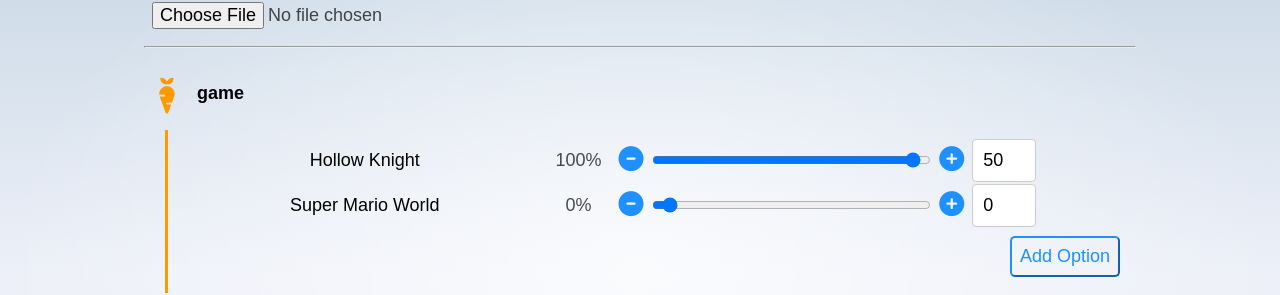
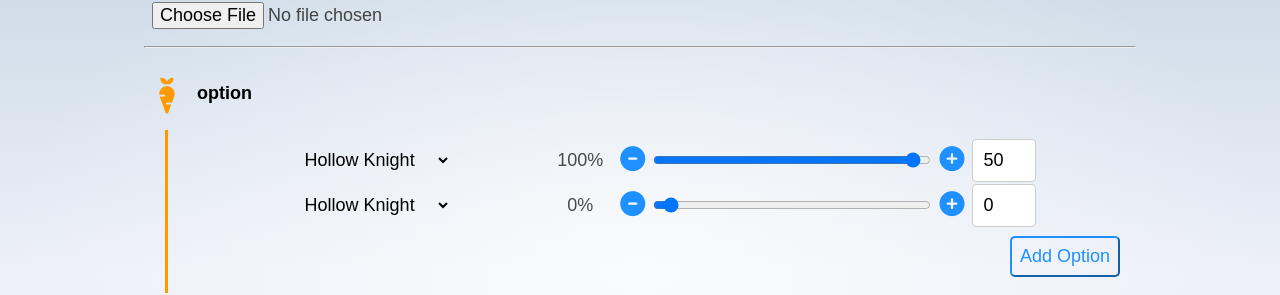
Before and after one commit to sidney-prytherch/archipelago-yaml-editor, a SvelteKit app: page / in a window 1280 px wide. Shown: the part 130-425 px from the top of the page. Built offline with nearby package versions, Linux system fonts and the light colour scheme.

Commit message:
Allow for Component to use premade list
(as well as custom values)

```diff
--- a/src/routes/+page.svelte
+++ b/src/routes/+page.svelte
@@ -2,9 +2,10 @@
 	import { read } from '$app/server';
 	import { datapackage } from './datapackage';
 	import jsyaml from 'js-yaml';
-	import OptionComponent from './OptionComponent.svelte';
+	import OptionComponent from './WeightedListComponent.svelte';
 	import './interfaces';
 	import '@fortawesome/fontawesome-free/css/all.min.css';
+	import StringListComponent from './WeightedListComponent.svelte';
 
 	//import { type Game, type Item, type ItemLink, type PlandoData, type PlandoItem, type Trigger } from './interfaces';
 
@@ -17,12 +18,13 @@
 	 */
 	let gameSettings = {};
 	/**
-	 * @type {gameData[]}
+	 * @type {optionData[]}
 	 */
 	let games = [
 		{ name: 'Hollow Knight', weight: 50, hide: false },
 		{ name: 'Super Mario World', weight: 0, hide: false }
 	];
+	let gameOptions = ['Hollow Knight', 'Super Mario World', 'Super Mario 64', 'A Link to the Past'];
 
 	function onChange() {
 		const file = input.files?.[0];
@@ -56,7 +58,7 @@
 	<h1>Amazing YAML editor</h1>
 	<input accept=".yml, .yaml" bind:this={input} on:change={onChange} type="file" />
 	<hr />
-	<OptionComponent bind:games={games} />
+	<StringListComponent bind:weightedOptions={games} bind:optionKeys={gameOptions} />
 
 
 	<!-- {#each Object.keys(gameSettings) as key}
--- a/src/routes/OptionComponent.svelte
+++ b/src/routes/WeightedListComponent.svelte
@@ -1,103 +1,97 @@
 <script>
-
-	import jsyaml from 'js-yaml';
 	import './interfaces';
 	import '@fortawesome/fontawesome-free/css/all.min.css';
 
-
-	/**
-	 * @type {{ [x: string]: any; }}
-	 */
-	let gameSettings = {};
-	let options = {};
 	let expanded = true;
 	/**
-	 * @type {gameData[]}
+	 * @type {optionData[]}
 	 */
-    export let games = [];
-
+	export let weightedOptions = [];
+	/**
+	 * @type {string[]}
+	 */
+	export let optionKeys = [];
 
 	function expandOrShorten() {
 		if (expanded) {
-			let gamesList = Object.values(games);
-			let gamesWithZeroWeight = gamesList.filter((game) => game.weight == 0);
-			if (gamesWithZeroWeight.length == gamesList.length - 1) {
-				for (let game of gamesWithZeroWeight) {
-					game.hide = true;
+			let optionsList = Object.values(weightedOptions);
+			let optionsWithZeroWeight = optionsList.filter((option) => option.weight == 0);
+			if (optionsWithZeroWeight.length == optionsList.length - 1) {
+				for (let option of optionsWithZeroWeight) {
+					option.hide = true;
 				}
-				games = games;
+				weightedOptions = weightedOptions;
 				expanded = !expanded;
 			}
 		} else {
-			for (let game of Object.values(games)) {
-				game.hide = false;
+			for (let option of Object.values(weightedOptions)) {
+				option.hide = false;
 			}
-			games = games;
+			weightedOptions = weightedOptions;
 			expanded = !expanded;
 		}
 	}
 
 	/**
-	 * @param {gameData} game
+	 * @param {optionData} option
 	 * @returns {number}
 	 */
-	function getPercent(game) {
+	function getPercent(option) {
 		let percent =
 			Math.round(
-				(10000 * game.weight) /
-					Object.values(games).reduce((total, current) => (total += current.weight), 0)
+				(10000 * option.weight) /
+					Object.values(weightedOptions).reduce((total, current) => (total += current.weight), 0)
 			) / 100;
 		return percent || 0;
 	}
 
 	/**
-	 * @param {gameData} selectedGame
+	 * @param {optionData} selectedOption
 	 */
-	function deselectOtherOptions(selectedGame) {
-		let gamesList = Object.values(games);
-		for (let game of gamesList) {
-			if (game === selectedGame) {
-				game.weight = 50;
+	function deselectOtherOptions(selectedOption) {
+		let optionsList = Object.values(weightedOptions);
+		for (let option of optionsList) {
+			if (option === selectedOption) {
+				option.weight = 50;
 			} else {
-				game.weight = 0;
+				option.weight = 0;
 			}
 		}
-		games = games;
+		weightedOptions = weightedOptions;
 	}
 
 	/**
-	 * @param {gameData} selectedGame
+	 * @param {optionData} selectedOption
 	 */
-	function selectOption(selectedGame) {
-		selectedGame.weight = 50;
-		games = games;
+	function selectOption(selectedOption) {
+		selectedOption.weight = 50;
+		weightedOptions = weightedOptions;
 	}
 
 	/**
-	 * @param {gameData} selectedGame
+	 * @param {optionData} selectedOption
 	 */
-	function deselectOption(selectedGame) {
-		selectedGame.weight = 0;
-		games = games;
+	function deselectOption(selectedOption) {
+		selectedOption.weight = 0;
+		weightedOptions = weightedOptions;
 	}
 
 	function addOption() {
-		games = [...games, { name: '', weight: 50, hide: false }];
+		weightedOptions = [...weightedOptions, { name: '', weight: 50, hide: false }];
 	}
 
 	/**
-	 * @param {gameData} selectedGame
+	 * @param {optionData} selectedOption
 	 */
-	function removeOption(selectedGame) {
-		games.forEach((game, index) => {
-			if (game == selectedGame) {
-				games.splice(index, 1);
+	function removeOption(selectedOption) {
+		weightedOptions.forEach((option, index) => {
+			if (option == selectedOption) {
+				weightedOptions.splice(index, 1);
 			}
 		});
-		games = games;
+		weightedOptions = weightedOptions;
 	}
 </script>
-
 
 <div class:row={!expanded} class="outer container">
 	<button
@@ -106,57 +100,67 @@
 		on:click={expandOrShorten}
 	>
 		<i class:rotated={expanded} class="fa-solid fa-carrot"></i>
-		<h3>game</h3>
+		<h3>option</h3>
 	</button>
 	<div class="inner container">
 		<div class:hidden={!expanded} class="vl" />
 		<div class="otherstuff container" class:col={expanded}>
 			<table class="value">
-				{#each games as game}
-					<tr class={game.hide ? 'hidden' : ''}>
-						<td
-							><input
-								class:minimized-data={!expanded}
-								type="text"
-								placeholder="Enter game name"
-								bind:value={game.name}
-							/></td
-						>
-						<td class:hidden={!expanded}><span> {getPercent(game)}%</span></td>
+				{#each weightedOptions as option}
+					<tr class={option.hide ? 'hidden' : ''}>
+						<td>
+							<div class:container={!expanded}>
+								{#if optionKeys.length === 0}
+									<input
+										class:minimized-data={!expanded}
+										type="text"
+										placeholder="Enter option name"
+										bind:value={option.name}
+									/>
+								{:else}
+									<select>
+										{#each optionKeys as option}
+											<option value={option}>{option}</option>
+										{/each}
+									</select>
+								{/if}
+							</div>
+						</td>
+						<td class:hidden={!expanded}><span> {getPercent(option)}%</span></td>
 						<td class:hidden={!expanded}>
 							<div class="container vertical-center">
 								<button
 									class="round-button"
 									title="Decrease to 0"
-									on:click={() => deselectOption(game)}
+									on:click={() => deselectOption(option)}
 								>
 									<i class:rotated={expanded} class="fa-solid fa-circle-minus"></i>
 								</button>
-								<input type="range" bind:value={game.weight} min="0" max="50" />
+								<input type="range" bind:value={option.weight} min="0" max="50" />
 								<button
 									class="round-button"
 									title="Increase to 50"
-									on:click={() => selectOption(game)}
+									on:click={() => selectOption(option)}
 								>
 									<i class:rotated={expanded} class="fa-solid fa-circle-plus"></i>
 								</button>
 							</div>
 						</td>
 						<td class:hidden={!expanded}
-							><input type="number" bind:value={game.weight} min="0" max="50" /></td
+							><input type="number" bind:value={option.weight} min="0" max="50" /></td
 						>
 						<td class:hidden={!expanded}>
 							<button
 								class="round-button secret"
 								title="Select this option and remove others"
-								on:click={() => deselectOtherOptions(game)}
+								on:click={() => deselectOtherOptions(option)}
 							>
 								<i class:rotated={expanded} class="fa-solid fa-wand-sparkles"></i>
 							</button>
 							<button
 								class="round-button secret"
 								title="Select this option and remove others"
-								on:click={() => removeOption(game)}
+								on:click={() => removeOption(option)}
 							>
 								<i class:rotated={expanded} class="fa-solid fa-xmark"></i>
 							</button>
@@ -255,7 +259,6 @@
 		border-color: dodgerblue;
 		color: dodgerblue;
 		background-color: transparent;
-
 	}
 
 	.minimized-data {
@@ -345,15 +348,19 @@
 	}
 
 	input[type='text'],
+	select,
 	input[type='range'] {
 		border: none;
-		width: 100%;
 		background-color: transparent;
 		text-align: center;
 	}
 
+	input[type='text'],
+	input[type='range'] {
+		width: 100%;
+	}
+
 	input[type='text']:focus {
-		width: 100%;
 		border-color: #ccc;
 		background-color: #eee;
 	}
--- a/src/routes/typedefs.js
+++ b/src/routes/typedefs.js
@@ -3,8 +3,8 @@
  */
 
 /**
- * @exports  gameData
- * @typedef  gameData
+ * @exports  optionData
+ * @typedef  optionData
  * @type     {Object}
  * @property {string} name
  * @property {number} weight
```
